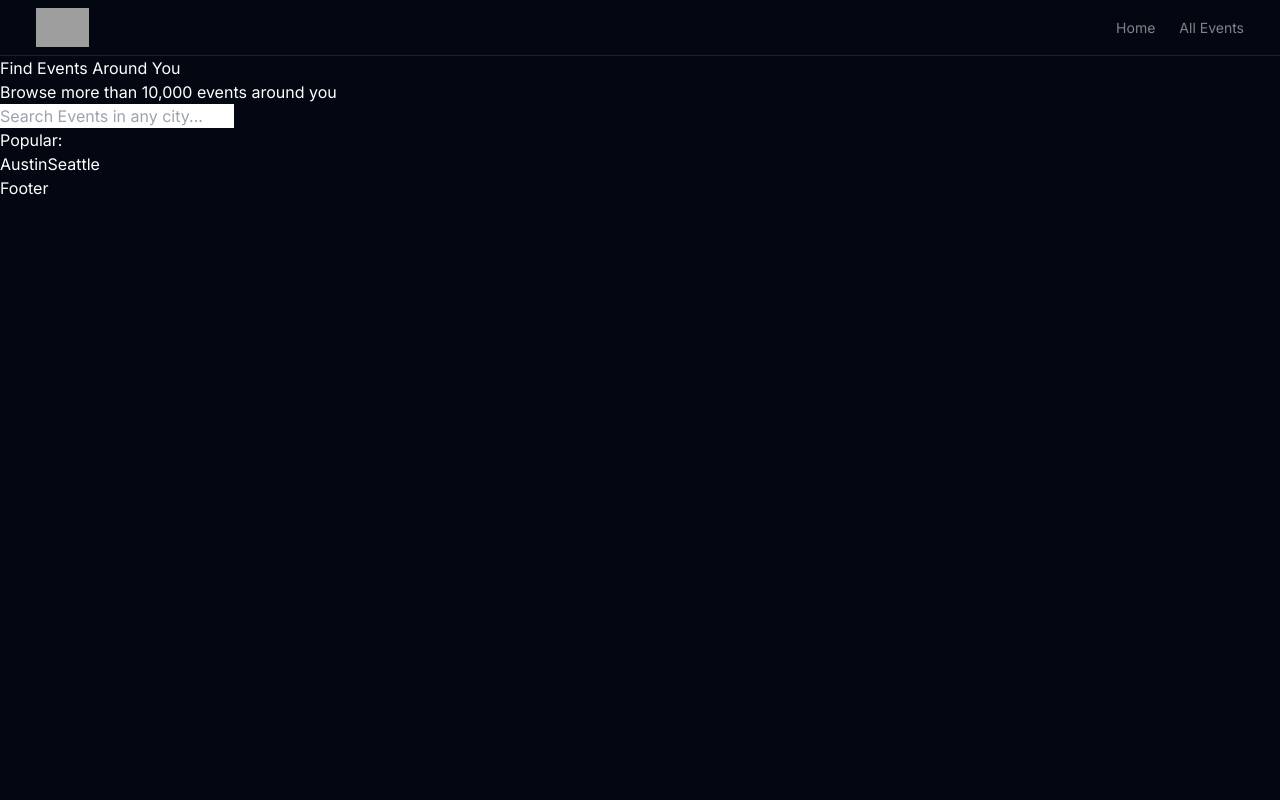
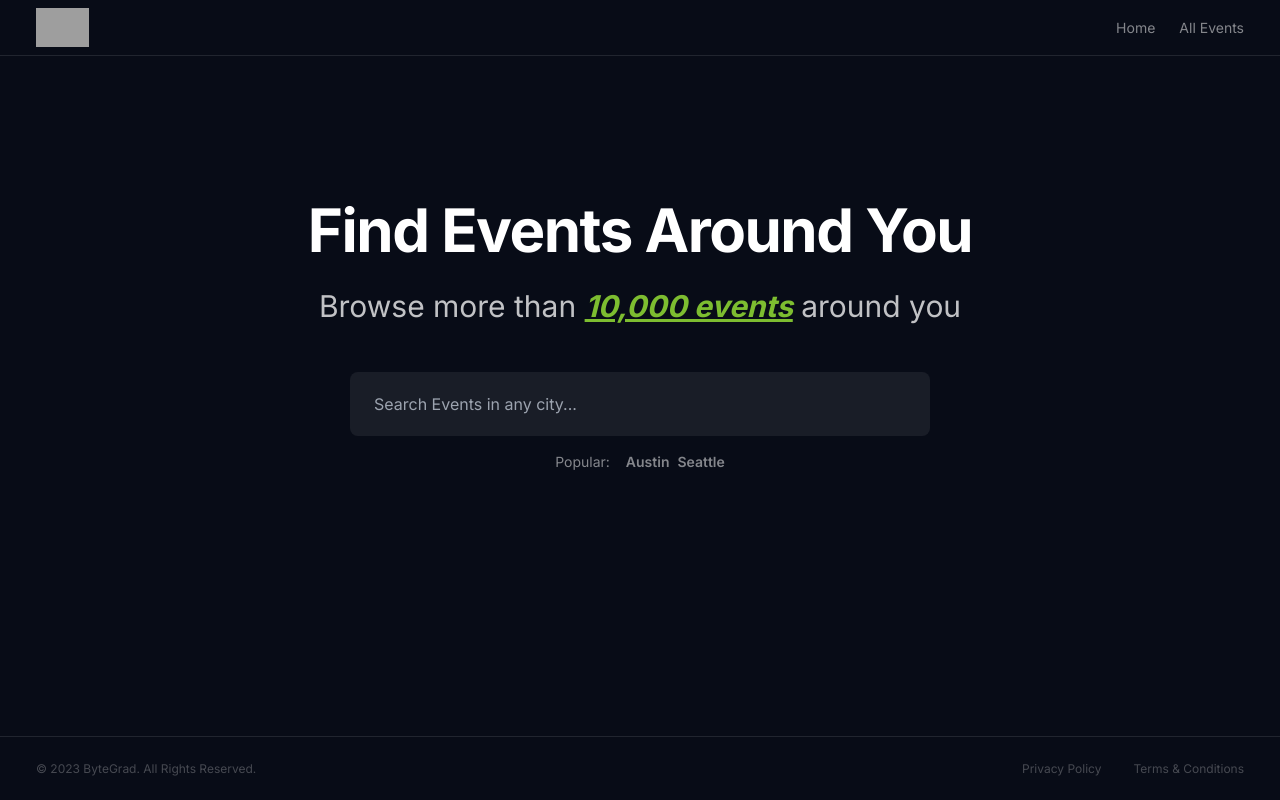
Before and after one commit to MohamedAdel0301/personal-learnings, a Next.js app in the folder react-next/EVENTO/evento/: page / in a window 1280 px wide. Built offline with nearby package versions, Linux system fonts and the light colour scheme; grey boxes are pictures that could not be loaded.

Commit message:
finished home page

```diff
--- a/react-next/EVENTO/evento/src/app/layout.tsx
+++ b/react-next/EVENTO/evento/src/app/layout.tsx
@@ -3,6 +3,7 @@ import { Inter } from "next/font/google";
 import "./globals.css";
 import Header from "@/components/Header/Header";
 import Footer from "@/components/Footer";
+import Container from "@/components/Container";
 
 const inter = Inter({ subsets: ["latin"] });
 
@@ -19,9 +20,11 @@ export default function RootLayout({
   return (
     <html lang="en">
       <body className={`${inter.className} bg-gray-950 text-white`}>
-        <Header />
-        {children}
-        <Footer />
+        <Container>
+          <Header />
+          {children}
+          <Footer />
+        </Container>
       </body>
     </html>
   );
--- a/react-next/EVENTO/evento/src/app/page.tsx
+++ b/react-next/EVENTO/evento/src/app/page.tsx
@@ -2,17 +2,29 @@ import Link from "next/link";
 
 export default function Home() {
   return (
-    <main>
-      <h1>Find Events Around You</h1>
-      <p>Browse more than 10,000 events around you</p>
+    <main className="flex flex-col items-center pt-36">
+      <h1 className="text-3xl font-bold tracking-tight lg:text-6xl">
+        Find Events Around You
+      </h1>
+      <p className="mb-12 mt-7 text-2xl opacity-75 lg:text-3xl">
+        Browse more than{" "}
+        <span className="text-accent font-bold italic underline">
+          10,000 events
+        </span>{" "}
+        around you
+      </p>
 
-      <form>
-        <input placeholder="Search Events in any city..." spellCheck={false} />
+      <form className="w-full sm:w-[580px]">
+        <input
+          placeholder="Search Events in any city..."
+          spellCheck={false}
+          className="ring-accent/50 h-16 w-full rounded-lg bg-white/[7%] px-6 outline-none transition-colors focus:bg-white/10 focus:ring-2"
+        />
       </form>
 
-      <section>
+      <section className="mt-4 flex gap-x-4 text-sm text-white/50">
         <p>Popular:</p>
-        <div>
+        <div className="space-x-2 font-semibold">
           <Link href={"/event/austin"}>Austin</Link>
           <Link href={"/event/seattle"}>Seattle</Link>
         </div>
--- /dev/null
+++ b/react-next/EVENTO/evento/src/components/Container.tsx
@@ -0,0 +1,9 @@
+const Container = ({ children }: { children: React.ReactNode }) => {
+  return (
+    <div className="mx-auto flex min-h-screen max-w-7xl flex-col bg-white/[2%]">
+      {children}
+    </div>
+  );
+};
+
+export default Container;
--- a/react-next/EVENTO/evento/src/components/Footer.tsx
+++ b/react-next/EVENTO/evento/src/components/Footer.tsx
@@ -1,5 +1,32 @@
+import { LinkType } from "@/lib/types";
+import Link from "next/link";
+
+const links: LinkType[] = [
+  {
+    name: "Privacy Policy",
+    path: "/privacy-policy",
+  },
+  {
+    name: "Terms & Conditions",
+    path: "/terms-conditions",
+  },
+];
+
 const Footer = () => {
-  return <div>Footer</div>;
+  return (
+    <div className="mt-auto flex h-16 items-center justify-between border-t border-white/10 px-3 text-xs text-white/25 md:px-9">
+      <small className="text-xs">
+        &copy; 2023 ByteGrad. All Rights Reserved.
+      </small>
+      <ul className="flex gap-x-3 md:gap-x-8">
+        {links.map((link) => (
+          <li key={link.name} className="transition hover:text-white">
+            <Link href={link.path}>{link.name}</Link>
+          </li>
+        ))}
+      </ul>
+    </div>
+  );
 };
 
 export default Footer;
--- a/react-next/EVENTO/evento/src/components/Header/Header.tsx
+++ b/react-next/EVENTO/evento/src/components/Header/Header.tsx
@@ -1,13 +1,8 @@
 import Link from "next/link";
 import Logo from "./Logo";
+import { LinkType } from "@/lib/types";
 
-type LinksType = {
-  name: string;
-  path: string;
-};
-
-const Header = () => {
-  const links: LinksType[] = [
+const links: LinkType[] = [
   {
     name: "Home",
     path: "/",
@@ -18,8 +13,9 @@ const Header = () => {
   },
 ];
 
+const Header = () => {
   return (
-    <header className="flex h-14 items-center justify-between border-b border-white/10 px-3 sm:px-9">
+    <header className="flex h-14 items-center justify-between border-b border-white/10 px-3 md:px-9">
       <Logo />
       <nav>
         <ul className="flex gap-x-6 text-sm">
--- /dev/null
+++ b/react-next/EVENTO/evento/src/lib/types.ts
@@ -0,0 +1,4 @@
+export type LinkType = {
+  name: string;
+  path: string;
+};
--- a/react-next/EVENTO/evento/tailwind.config.ts
+++ b/react-next/EVENTO/evento/tailwind.config.ts
@@ -13,6 +13,9 @@ const config: Config = {
         "gradient-conic":
           "conic-gradient(from 180deg at 50% 50%, var(--tw-gradient-stops))",
       },
+      colors: {
+        accent: "#a4f839",
+      },
     },
   },
   plugins: [],
```
Lines whose indentation alone changed are shown as unchanged.
